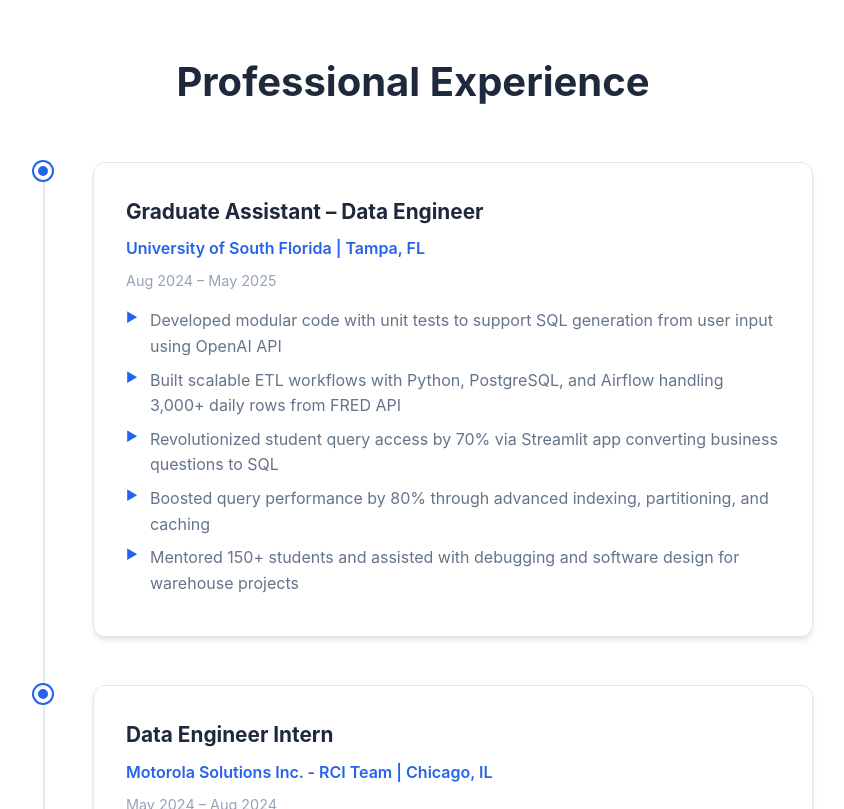
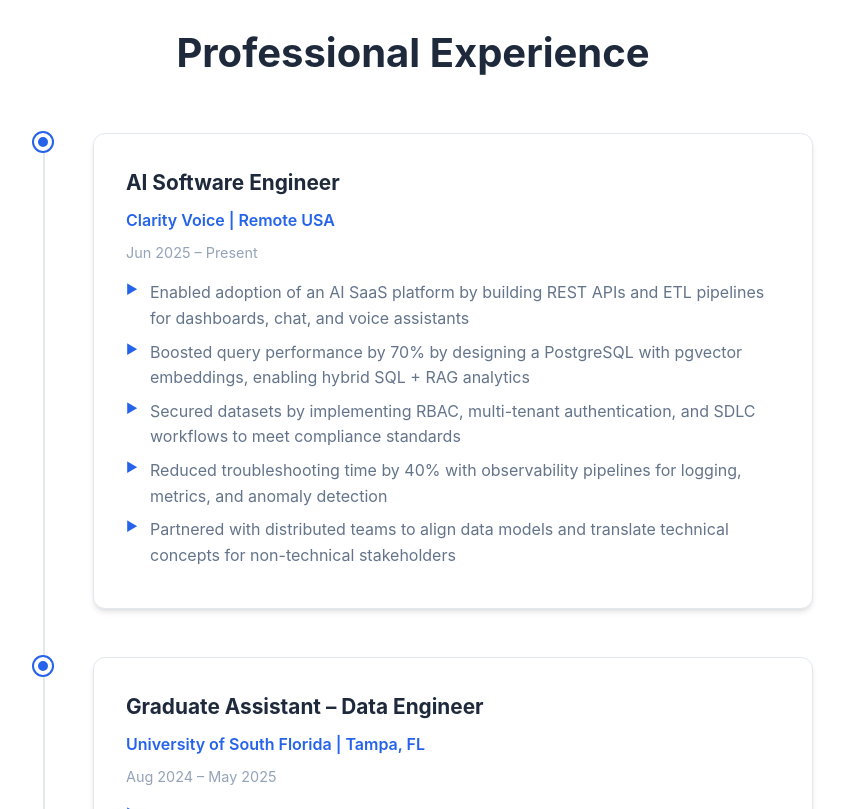
Before and after one commit to anish-gogineni/Portfolio, a plain HTML site: page index.html in a window 1280 px wide. Shown: the part 1600-2409 px from the top of the page, without its empty margins (227-1071 px from the left). Drawn offline with Linux system fonts and the light colour scheme.

Commit message:
Added Clarity Voice

```diff
--- a/index.html
+++ b/index.html
@@ -41,7 +41,7 @@
                 <h1>Anish Babu Gogineni</h1>
                 <p class="hero-subtitle-static">Data Engineer</p>
                 <p class="hero-description">Building scalable data pipelines and AI-powered solutions that transform raw data into actionable insights</p>
-                <div class="hero-stats">
+                <!-- <div class="hero-stats">
                     <div class="stat">
                         <span class="stat-number">2+</span>
                         <span class="stat-label">Years Experience</span>
@@ -54,7 +54,7 @@
                         <span class="stat-number">50+</span>
                         <span class="stat-label">ETL Pipelines Built</span>
                     </div>
-                </div>
+                </div> -->
                 <div class="hero-buttons">
                     <a href="#contact" class="btn-primary">Get In Touch</a>
                     <a href="#experience" class="btn-secondary">View Work</a>
@@ -67,7 +67,7 @@
                 <h2>About Me</h2>
                 <div class="about-content">
                     <div class="about-text">
-                        <p>I'm a passionate Data Engineer with 2+ years of experience building real-time and batch data pipelines across cloud platforms including Azure, AWS, Databricks, and Snowflake. I recently completed my MS in Business Analytics and Information Systems at the University of South Florida with a 3.9 GPA.</p>
+                        <p>I'm a passionate Data Engineer with experience in building real-time and batch data pipelines across cloud platforms including Azure, AWS, Databricks, and Snowflake. I recently completed my MS in Business Analytics and Information Systems at the University of South Florida with a 3.9 GPA.</p>
                         <p>My expertise spans from architecting scalable ETL workflows to developing AI-powered data tools. I've successfully delivered solutions at industry leaders like Motorola Solutions and have a proven track record of improving system performance and reducing processing times.</p>
                         <div class="certifications">
                             <h3>Certifications</h3>
@@ -126,6 +126,21 @@
             <div class="container">
                 <h2>Professional Experience</h2>
                 <div class="timeline">
+                    <div class="timeline-item">
+                        <div class="timeline-dot"></div>
+                        <div class="timeline-content">
+                            <h3>AI Software Engineer</h3>
+                            <p class="company">Clarity Voice | Remote USA</p>
+                            <p class="duration">Jun 2025 – Present</p>
+                            <ul>
+                                <li>Enabled adoption of an AI SaaS platform by building REST APIs and ETL pipelines for dashboards, chat, and voice assistants</li>
+                                <li>Boosted query performance by 70% by designing a PostgreSQL with pgvector embeddings, enabling hybrid SQL + RAG analytics</li>
+                                <li>Secured datasets by implementing RBAC, multi-tenant authentication, and SDLC workflows to meet compliance standards</li>
+                                <li>Reduced troubleshooting time by 40% with observability pipelines for logging, metrics, and anomaly detection</li>
+                                <li>Partnered with distributed teams to align data models and translate technical concepts for non-technical stakeholders</li>
+                            </ul>
+                        </div>
+                    </div>
                     <div class="timeline-item">
                         <div class="timeline-dot"></div>
                         <div class="timeline-content">
```
